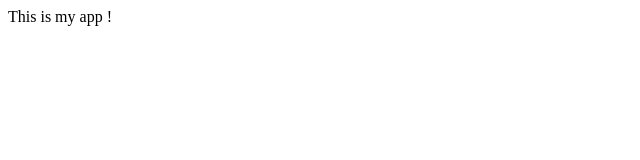
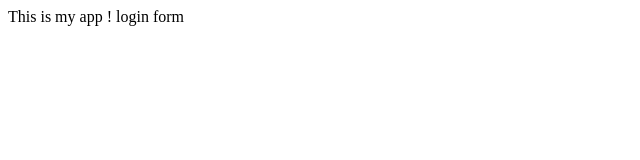
Before and after one commit to d-night-owl/myappsample, a plain HTML site: page index.html in a window 1280 px wide. Shown: the full height of the page, 0-640 px from the left. Drawn offline with Linux system fonts and the light colour scheme.

Commit message:
login form

```diff
--- /dev/null
+++ b/dir2/app2.js
@@ -0,0 +1 @@
+console.log('bye2');
--- a/index.html
+++ b/index.html
@@ -4,5 +4,6 @@
     </head>
     <body>
         This is my app !
+        login form
     </body>
 </html>
```
Also changed, not shown: log.txt (added), login.html (added).
